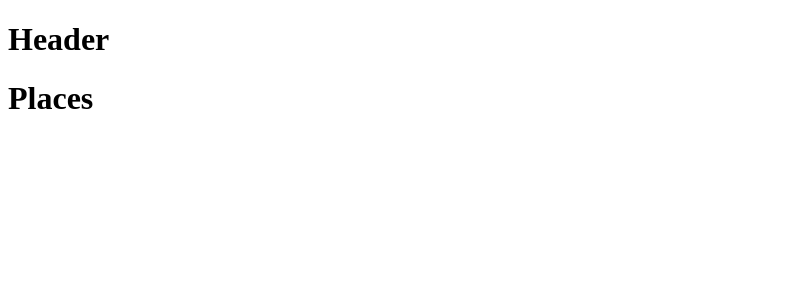
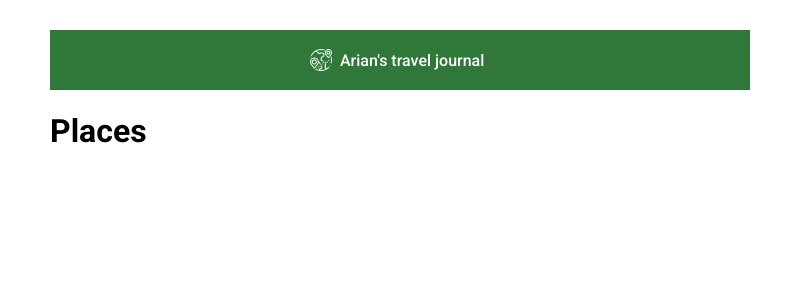
Before and after one commit to ArianDervishaj/traveljournal, a React (Create React App) app: page / in a window 1280 px wide. Shown: the top 300 px of the page, without its empty margins (0-805 px from the left). Built offline with nearby package versions, Linux system fonts and the light colour scheme.

Commit message:
header finis

```diff
--- a/public/index.html
+++ b/public/index.html
@@ -4,7 +4,9 @@
     <meta charset="utf-8" />
     <meta name="viewport" content="width=device-width, initial-scale=1" />
     <meta name="theme-color" content="#000000" />
-
+    <link rel="preconnect" href="https://fonts.googleapis.com">
+    <link rel="preconnect" href="https://fonts.gstatic.com" crossorigin>
+    <link href="https://fonts.googleapis.com/css2?family=Roboto:wght@400;500;700&display=swap" rel="stylesheet">
 
     <!--
       manifest.json provides metadata used when your web app is installed on a
--- a/src/components/Header.js
+++ b/src/components/Header.js
@@ -1,9 +1,10 @@
 import React from "react";
-
+import globe from '../assets/earth-globe.png'
 function Header(){
     return(
         <header>
-            <h1>Header</h1>
+            <img src={globe} alt="globe" className="header--logo"/>
+            <h1 className="header--title">Arian's travel journal</h1>
         </header>
     )
 }
--- a/src/style.css
+++ b/src/style.css
@@ -0,0 +1,24 @@
+body{
+    margin: 30px 0px 0px 50px;
+    font-family: 'Roboto', sans-serif;
+    width: 700px;
+}
+
+/*------------------Header----------------------*/
+header{
+    background-color: #2F783A;
+    display: flex;
+    align-items: center;
+    padding: 10px 0px 10px 260px;
+    color: white;
+}
+
+.header--title{
+    font-weight: 500;
+    font-size: 16px;
+}
+
+.header--logo{
+    height: 22px;
+    margin-right: 8px;
+}
```
Also changed, not shown: src/assets/earth-globe.png (added).
